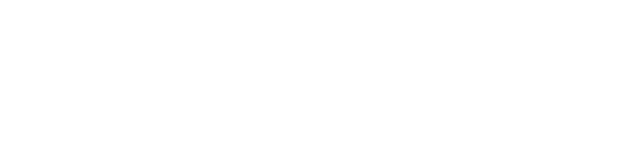
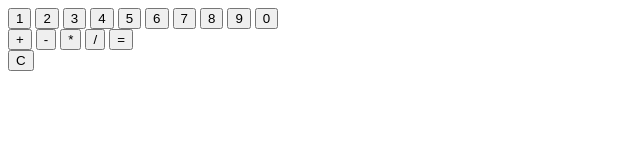
Before and after one commit to wdrbork/calculator, a plain HTML site: page index.html in a window 1280 px wide. Shown: the whole page, without its empty margins (0-640 px from the left). Drawn offline with Linux system fonts and the light colour scheme.

Commit message:
Add number and operator buttons

```diff
--- a/index.html
+++ b/index.html
@@ -7,6 +7,28 @@
         <script src="script.js"></script>
     </head>
     <body>
-
+        <div class="calculator">
+            <div class="display"></div>
+            <div class="all-numbers">
+                <button class="number">1</button>
+                <button class="number">2</button>
+                <button class="number">3</button>
+                <button class="number">4</button>
+                <button class="number">5</button>
+                <button class="number">6</button>
+                <button class="number">7</button>
+                <button class="number">8</button>
+                <button class="number">9</button>
+                <button class="number">0</button>
+            </div>
+            <div class="all-operators">
+                <button class="operator">+</button>
+                <button class="operator">-</button>
+                <button class="operator">*</button>
+                <button class="operator">/</button>
+                <button class="operator equals">=</button>
+            </div>
+            <button class="clear">C</button>
+        </div>
     </body>
 </html>
--- a/script.js
+++ b/script.js
@@ -13,3 +13,15 @@ function multiply(x, y) {
 function divide(x, y) {
     return x / y;
 }
+
+function operate(operator, x, y) {
+    if (operator === '+') {
+        return add(x, y);
+    } else if (operator === '-') {
+        return subtract(x, y);
+    } else if (operator === '*') {
+        return multiply(x, y);
+    } else if (operator === '/') {
+        return divide(x, y);
+    }
+}
```
